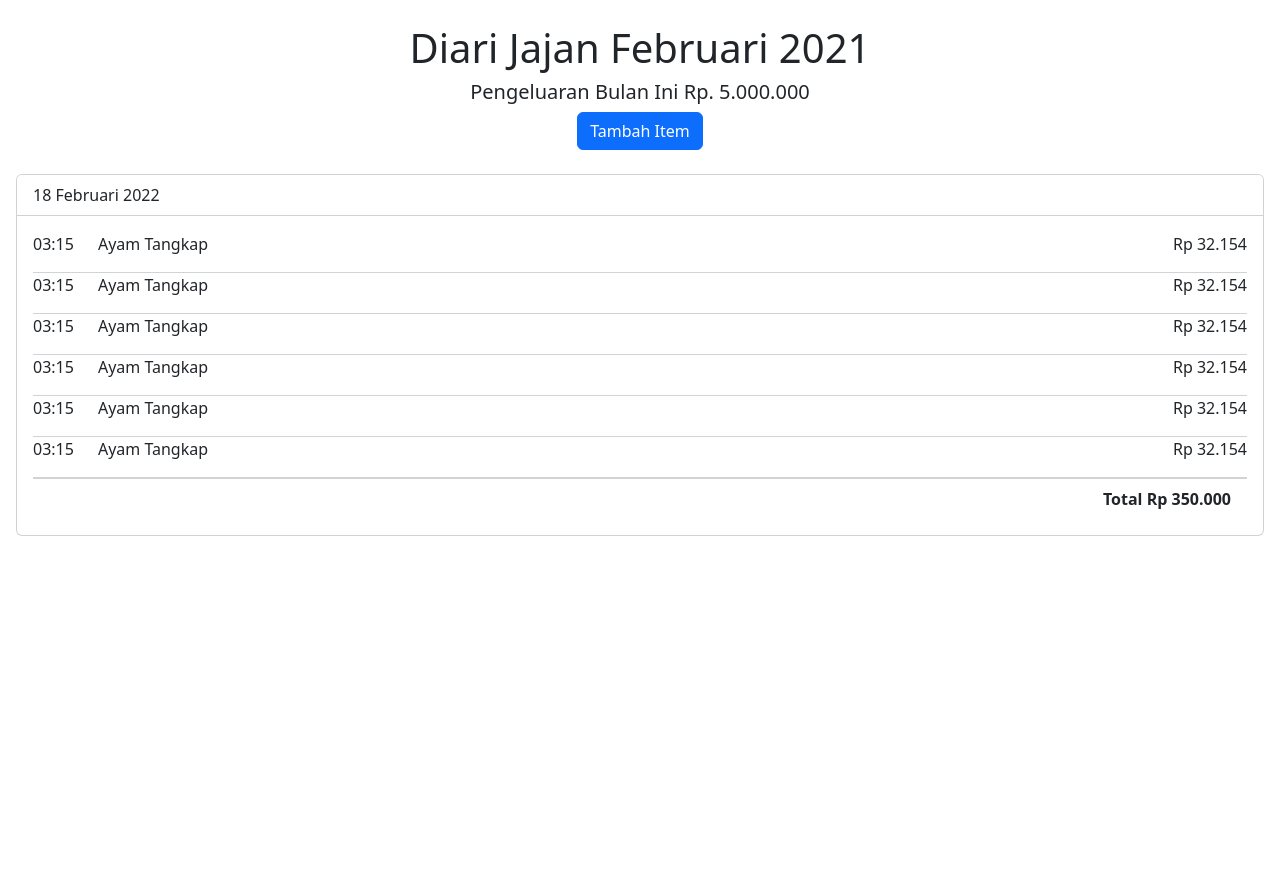
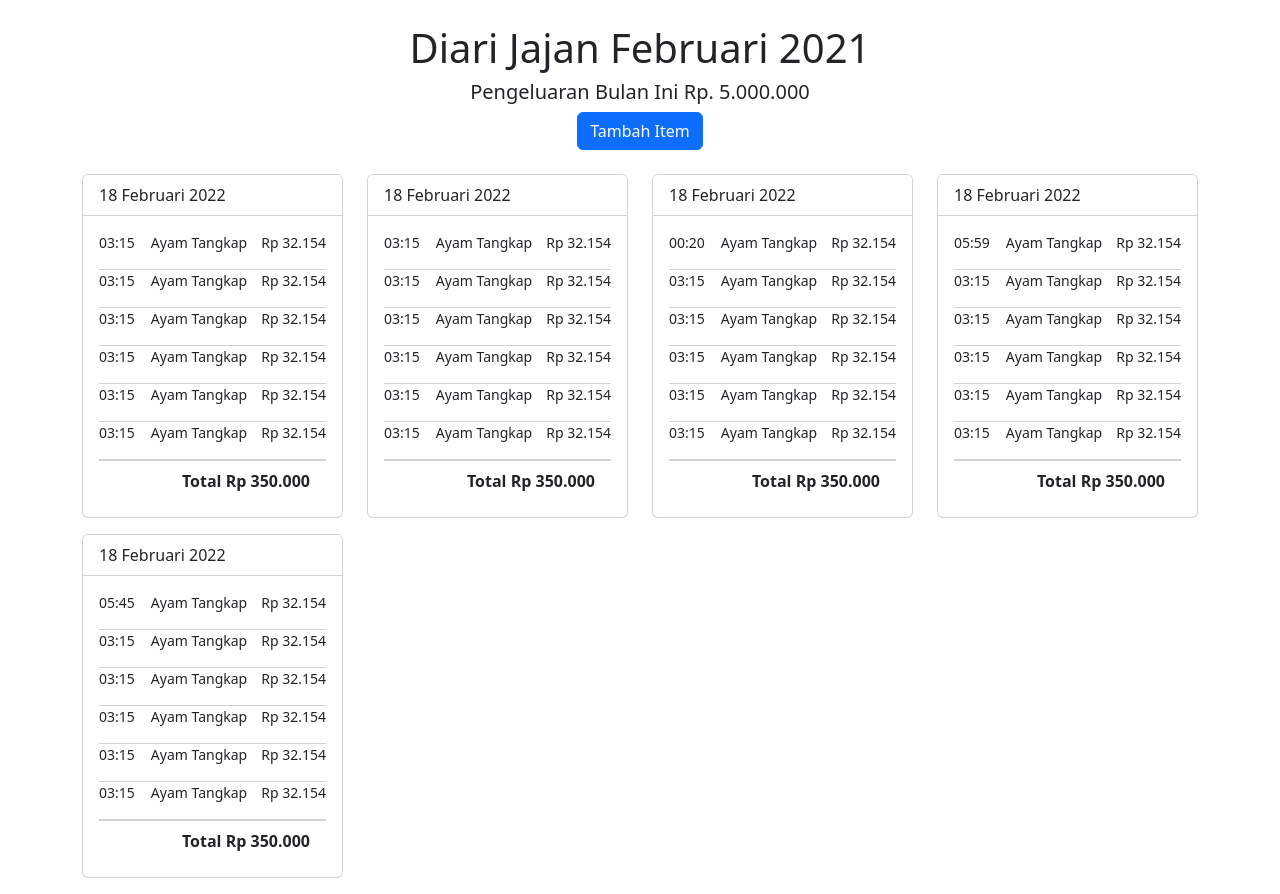
Before and after one commit to dianadityam/test-fe-kompas, a Vue app: page / in a window 1280 px wide. Before the commit the page ends 800 px from the top, so only its background shows below. Built offline with nearby package versions, Linux system fonts and the light colour scheme.

Commit message:
add json data

```diff
--- a/src/views/HomeView.vue
+++ b/src/views/HomeView.vue
@@ -1,64 +1,60 @@
 <template>
   <div>
     <div class="header mb-4 mt-4">
-    <h1>
-      Diari Jajan Februari 2021
-    </h1>
-    <h5>
-      Pengeluaran Bulan Ini Rp. 5.000.000
-    </h5>
+      <h1>Diari Jajan Februari 2021</h1>
+      <h5>Pengeluaran Bulan Ini Rp. 5.000.000</h5>
       <b-button variant="primary">Tambah Item</b-button>
+    </div>
 
-    </div>
-    <div class="card-note-list">
+    <div class="container">
+    <div class="card-note-list row">
+      <div class="col-3 mb-3" v-for="(item, idx) in detail" :key="idx">
         <b-card
           header="18 Februari 2022"
-        header-tag="header"
-      >
+          header-tag="header">
           <div class="list-content">
             <div class="d-flex justify-content-between">
               <div>
-            <span class="me-4">03:15</span>
+                <span class="me-3">{{ item.jam }}</span>
                 <span>Ayam Tangkap</span>
               </div>
               <p>Rp 32.154</p>
             </div>
             <div class="d-flex justify-content-between">
               <div>
-            <span class="me-4">03:15</span>
+                <span class="me-3">03:15</span>
                 <span>Ayam Tangkap</span>
               </div>
               <p>Rp 32.154</p>
             </div>
             <div class="d-flex justify-content-between">
               <div>
-            <span class="me-4">03:15</span>
+                <span class="me-3">03:15</span>
                 <span>Ayam Tangkap</span>
               </div>
               <p>Rp 32.154</p>
             </div>
             <div class="d-flex justify-content-between">
               <div>
-            <span class="me-4">03:15</span>
+                <span class="me-3">03:15</span>
                 <span>Ayam Tangkap</span>
               </div>
               <p>Rp 32.154</p>
             </div>
             <div class="d-flex justify-content-between">
               <div>
-            <span class="me-4">03:15</span>
+                <span class="me-3">03:15</span>
                 <span>Ayam Tangkap</span>
               </div>
               <p>Rp 32.154</p>
             </div>
             <div class="d-flex justify-content-between">
               <div>
-            <span class="me-4">03:15</span>
+                <span class="me-3">03:15</span>
                 <span>Ayam Tangkap</span>
               </div>
               <p>Rp 32.154</p>
             </div>
-
           </div>
           <div class="card-footer">
             <strong>Total Rp 350.000</strong>
@@ -66,17 +62,61 @@
       </b-card>
       </div>
     </div>
+
+    </div>
+</div>
 </template>
 
 <script>
+export default {
+  name: 'HomeView',
+  data() {
+    return {
+      detail: [
+        {
+            "jam": "03:15",
+            "tanggal":"18 Februari 2021",
+            "nama":"Ayam Tangkap",
+            "pengeluaraan":77249
+        },
+        {
+            "jam": "03:15",
+            "tanggal":"18 Februari 2021",
+            "nama":"Mie Rebus",
+            "pengeluaraan":32154
+        },
+        {
+            "jam": "00:20",
+            "tanggal":"17 Februari 2021",
+            "nama":"Soto Kuning",
+            "pengeluaraan":34992
+        },
+        {
+            "jam": "05:59",
+            "tanggal":"17 Februari 2021",
+            "nama":"Ayam Geprek",
+            "pengeluaraan":37674
+        },
+        {
+            "jam": "05:45",
+            "tanggal":"16 Februari 2021",
+            "nama":"Otak-otak",
+            "pengeluaraan":11971
+        }
+    ]
+    }
+  }
+}
 
 </script>
 
 <style lang="scss">
+.card-note-list .list-content > div {
 
+}
 .card-note-list {
-  margin : 1rem;
   .list-content {
+    font-size: 14px;
     > div {
       border-bottom: 1px solid lightgray;
     }
```
Also changed, not shown: src/assets/json-test-fe.json (added, +34 -0 lines). Lines whose indentation alone changed are shown as unchanged.
